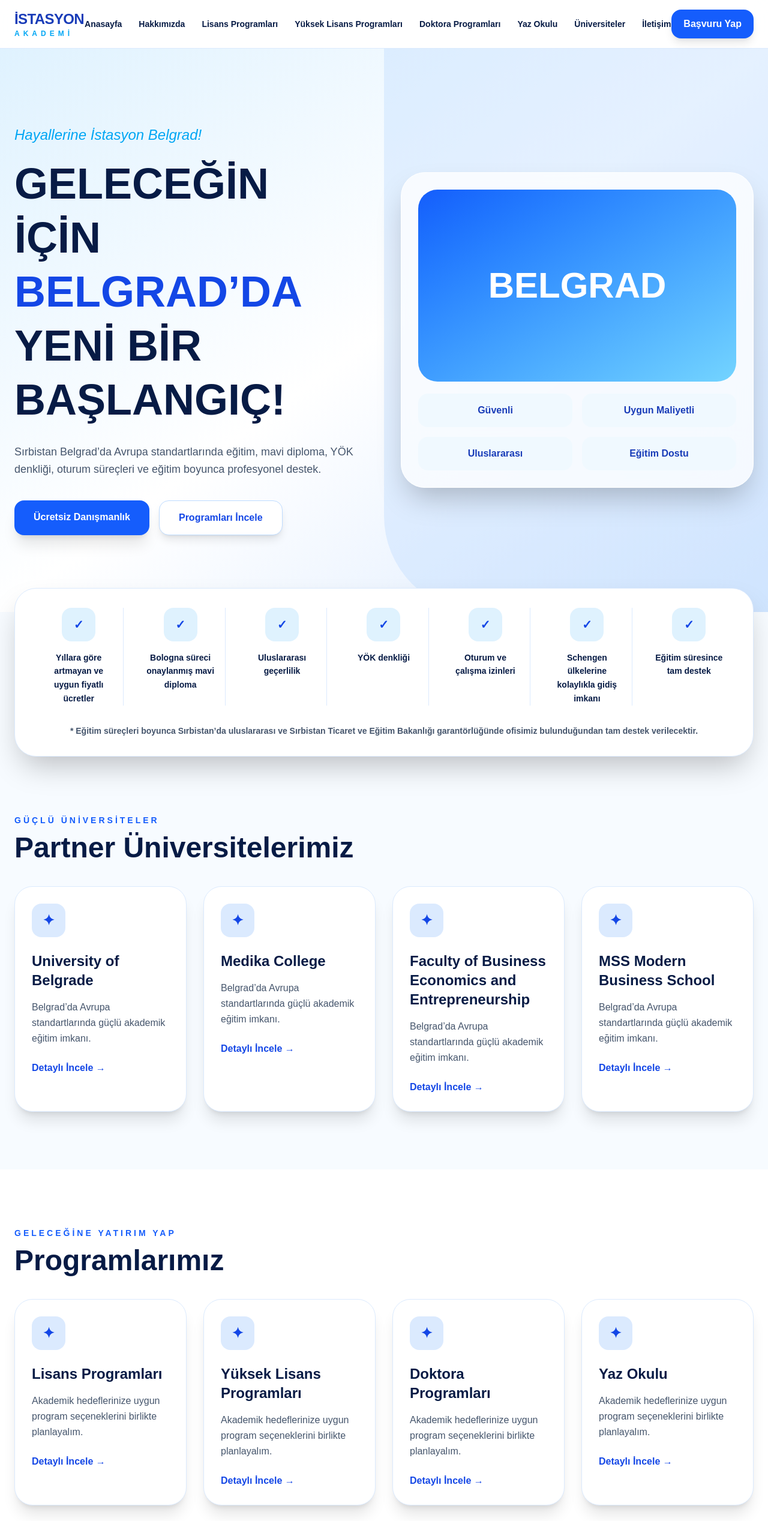
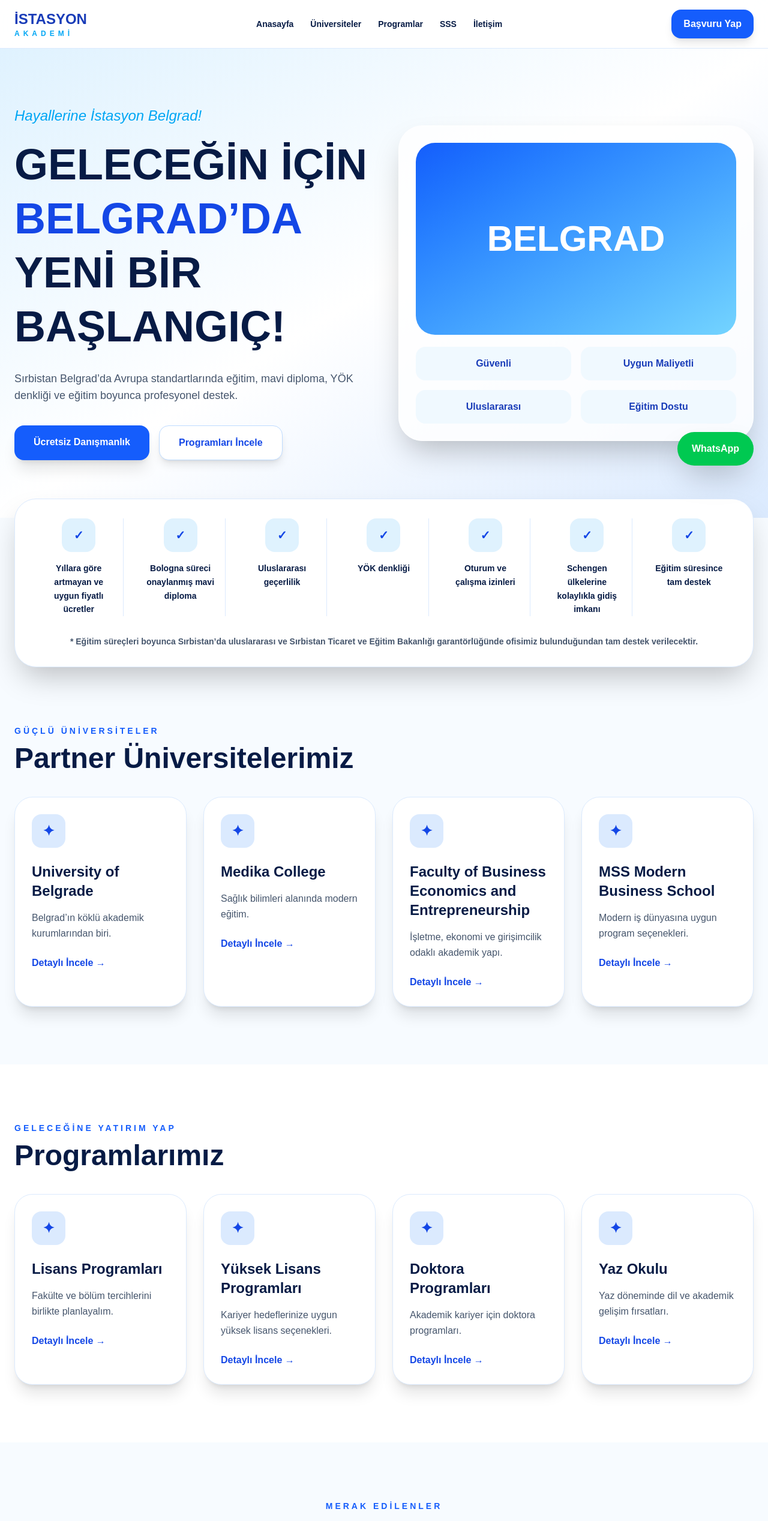
Before and after one commit to aykutkaryeditepe-spec/education-site, a Next.js app: page / in a window 1280 px wide. Shown: the top 2535 px of the page at 60% size. Built offline with nearby package versions, Linux system fonts and the light colour scheme.

Commit message:
add full homepage sections

```diff
--- a/app/page.tsx
+++ b/app/page.tsx
@@ -10,93 +10,53 @@ const benefits = [
   "Eğitim süresince tam destek",
 ];
 
-const universities = [
-  "University of Belgrade",
-  "Medika College",
-  "Faculty of Business Economics and Entrepreneurship",
-  "MSS Modern Business School",
-];
-
-const programs = [
-  "Lisans Programları",
-  "Yüksek Lisans Programları",
-  "Doktora Programları",
-  "Yaz Okulu",
-];
-
 export default function Home() {
   return (
     <main className="min-h-screen bg-[#f7fbff] text-[#071b45]">
       <header className="sticky top-0 z-50 bg-white/90 backdrop-blur-xl border-b border-blue-100">
         <div className="max-w-7xl mx-auto px-6 py-4 flex items-center justify-between">
           <div>
-            <div className="text-2xl font-black tracking-tight text-blue-800">
-              İSTASYON
-            </div>
-            <div className="text-xs tracking-[6px] text-sky-500 font-bold">
-              AKADEMİ
-            </div>
+            <div className="text-2xl font-black text-blue-800">İSTASYON</div>
+            <div className="text-xs tracking-[6px] text-sky-500 font-bold">AKADEMİ</div>
           </div>
 
-          <nav className="hidden lg:flex items-center gap-7 text-sm font-bold">
+          <nav className="hidden lg:flex gap-7 text-sm font-bold">
             <a href="#">Anasayfa</a>
-            <a href="#hakkimizda">Hakkımızda</a>
-            <a href="#programlar">Lisans Programları</a>
-            <a href="#programlar">Yüksek Lisans Programları</a>
-            <a href="#programlar">Doktora Programları</a>
-            <a href="#programlar">Yaz Okulu</a>
             <a href="#universiteler">Üniversiteler</a>
+            <a href="#programlar">Programlar</a>
+            <a href="#sss">SSS</a>
             <a href="#iletisim">İletişim</a>
           </nav>
 
-          <a
-            href={`https://wa.me/${phone}`}
-            className="bg-blue-600 text-white px-5 py-3 rounded-2xl font-black shadow-lg hover:bg-blue-700 transition"
-          >
+          <a href={`https://wa.me/${phone}`} className="bg-blue-600 text-white px-5 py-3 rounded-2xl font-black shadow-lg">
             Başvuru Yap
           </a>
         </div>
       </header>
 
-      <section className="relative overflow-hidden">
-        <div className="absolute inset-0 bg-gradient-to-br from-sky-100 via-white to-blue-100" />
-        <div className="absolute right-0 top-0 h-full w-1/2 bg-blue-200/40 rounded-bl-[160px]" />
-
-        <div className="relative max-w-7xl mx-auto px-6 py-24 lg:py-32 grid lg:grid-cols-2 gap-14 items-center">
+      <section className="bg-gradient-to-br from-sky-100 via-white to-blue-100">
+        <div className="max-w-7xl mx-auto px-6 py-24 grid lg:grid-cols-2 gap-12 items-center">
           <div>
-            <p className="text-2xl italic text-sky-500 mb-5">
-              Hayallerine İstasyon Belgrad!
-            </p>
-
+            <p className="text-2xl italic text-sky-500 mb-5">Hayallerine İstasyon Belgrad!</p>
             <h1 className="text-5xl lg:text-7xl font-black leading-tight">
-              GELECEĞİN İÇİN
-              <span className="block text-blue-700">BELGRAD’DA</span>
+              GELECEĞİN İÇİN <span className="block text-blue-700">BELGRAD’DA</span>
               YENİ BİR BAŞLANGIÇ!
             </h1>
-
-            <p className="mt-7 text-lg text-slate-600 max-w-xl leading-relaxed">
+            <p className="mt-7 text-lg text-slate-600 max-w-xl">
               Sırbistan Belgrad’da Avrupa standartlarında eğitim, mavi diploma,
-              YÖK denkliği, oturum süreçleri ve eğitim boyunca profesyonel
-              destek.
+              YÖK denkliği ve eğitim boyunca profesyonel destek.
             </p>
-
             <div className="mt-9 flex flex-wrap gap-4">
-              <a
-                href={`https://wa.me/${phone}`}
-                className="bg-blue-600 text-white px-8 py-4 rounded-2xl font-black shadow-xl hover:scale-105 transition"
-              >
+              <a href={`https://wa.me/${phone}`} className="bg-blue-600 text-white px-8 py-4 rounded-2xl font-black shadow-xl">
                 Ücretsiz Danışmanlık
               </a>
-              <a
-                href="#programlar"
-                className="bg-white border border-blue-200 text-blue-700 px-8 py-4 rounded-2xl font-black shadow-lg hover:scale-105 transition"
-              >
+              <a href="#programlar" className="bg-white border border-blue-200 text-blue-700 px-8 py-4 rounded-2xl font-black shadow-lg">
                 Programları İncele
               </a>
             </div>
           </div>
 
-          <div className="bg-white/75 backdrop-blur-2xl border border-white rounded-[40px] p-7 shadow-2xl">
+          <div className="bg-white/80 border border-white rounded-[40px] p-7 shadow-2xl">
             <div className="h-80 rounded-[32px] bg-gradient-to-br from-blue-600 to-sky-300 flex items-center justify-center text-white text-6xl font-black">
               BELGRAD
             </div>
@@ -110,14 +70,12 @@ export default function Home() {
         </div>
       </section>
 
-      <section className="max-w-7xl mx-auto px-6 -mt-10 relative z-10">
+      <section className="max-w-7xl mx-auto px-6 -mt-8 relative z-10">
         <div className="bg-white rounded-[36px] shadow-2xl border border-blue-100 p-8">
           <div className="grid md:grid-cols-2 lg:grid-cols-7 gap-5">
             {benefits.map((item) => (
               <div key={item} className="text-center border-r last:border-r-0 border-blue-100 px-3">
-                <div className="mx-auto mb-4 w-14 h-14 rounded-2xl bg-sky-100 text-blue-700 flex items-center justify-center font-black text-xl">
-                  ✓
-                </div>
+                <div className="mx-auto mb-4 w-14 h-14 rounded-2xl bg-sky-100 text-blue-700 flex items-center justify-center font-black text-xl">✓</div>
                 <p className="font-black text-sm leading-relaxed">{item}</p>
               </div>
             ))}
@@ -129,120 +87,96 @@ export default function Home() {
       </section>
 
       <section id="universiteler" className="max-w-7xl mx-auto px-6 py-24">
-        <p className="text-blue-600 font-black tracking-[4px] text-sm">
-          GÜÇLÜ ÜNİVERSİTELER
-        </p>
-        <h2 className="text-4xl lg:text-5xl font-black mt-3 mb-10">
-          Partner Üniversitelerimiz
-        </h2>
-
+        <p className="text-blue-600 font-black tracking-[4px] text-sm">GÜÇLÜ ÜNİVERSİTELER</p>
+        <h2 className="text-4xl lg:text-5xl font-black mt-3 mb-10">Partner Üniversitelerimiz</h2>
         <div className="grid md:grid-cols-2 lg:grid-cols-4 gap-7">
-          {universities.map((u) => (
-            <Card key={u} title={u} text="Belgrad’da Avrupa standartlarında güçlü akademik eğitim imkanı." />
-          ))}
+          <Card title="University of Belgrade" text="Belgrad’ın köklü akademik kurumlarından biri." />
+          <Card title="Medika College" text="Sağlık bilimleri alanında modern eğitim." />
+          <Card title="Faculty of Business Economics and Entrepreneurship" text="İşletme, ekonomi ve girişimcilik odaklı akademik yapı." />
+          <Card title="MSS Modern Business School" text="Modern iş dünyasına uygun program seçenekleri." />
         </div>
       </section>
 
       <section id="programlar" className="bg-white py-24">
         <div className="max-w-7xl mx-auto px-6">
-          <p className="text-blue-600 font-black tracking-[4px] text-sm">
-            GELECEĞİNE YATIRIM YAP
-          </p>
-          <h2 className="text-4xl lg:text-5xl font-black mt-3 mb-10">
-            Programlarımız
-          </h2>
-
+          <p className="text-blue-600 font-black tracking-[4px] text-sm">GELECEĞİNE YATIRIM YAP</p>
+          <h2 className="text-4xl lg:text-5xl font-black mt-3 mb-10">Programlarımız</h2>
           <div className="grid md:grid-cols-2 lg:grid-cols-4 gap-7">
-            {programs.map((p) => (
-              <Card key={p} title={p} text="Akademik hedeflerinize uygun program seçeneklerini birlikte planlayalım." />
-            ))}
+            <Card title="Lisans Programları" text="Fakülte ve bölüm tercihlerini birlikte planlayalım." />
+            <Card title="Yüksek Lisans Programları" text="Kariyer hedeflerinize uygun yüksek lisans seçenekleri." />
+            <Card title="Doktora Programları" text="Akademik kariyer için doktora programları." />
+            <Card title="Yaz Okulu" text="Yaz döneminde dil ve akademik gelişim fırsatları." />
           </div>
         </div>
       </section>
 
-      <section className="max-w-7xl mx-auto px-6 py-20">
-        <div className="rounded-[40px] bg-gradient-to-r from-blue-700 to-sky-500 p-10 lg:p-16 text-white flex flex-col lg:flex-row items-center justify-between gap-8 shadow-2xl">
-          <div>
-            <p className="text-2xl italic text-sky-100">Hayalini erteleme</p>
-            <h2 className="text-5xl font-black mt-3">DÜNYAYA AÇIL!</h2>
-            <p className="mt-4 text-blue-50">
-              Belgrad’da eğitim yolculuğunu bugün birlikte başlatalım.
+      <section id="sss" className="max-w-5xl mx-auto px-6 py-24">
+        <p className="text-center text-blue-600 font-black tracking-[4px] text-sm">MERAK EDİLENLER</p>
+        <h2 className="text-center text-4xl lg:text-5xl font-black mt-3 mb-10">Sıkça Sorulan Sorular</h2>
+        {[
+          "Sırbistan’da eğitim almak için gerekli şartlar nelerdir?",
+          "YÖK denkliği var mı?",
+          "Oturum ve çalışma izinleri nasıl ilerliyor?",
+          "Eğitim dili nedir?",
+          "Başvuru sürecinde hangi belgeler gerekir?",
+        ].map((q) => (
+          <details key={q} className="bg-white border border-blue-100 rounded-2xl p-5 mb-4 shadow">
+            <summary className="font-black cursor-pointer">{q}</summary>
+            <p className="mt-4 text-slate-600">
+              Süreç öğrencinin eğitim seviyesine ve tercih edilen programa göre değerlendirilir. Detaylı bilgi için danışmanlık ekibimizle iletişime geçebilirsiniz.
             </p>
-          </div>
-          <a
-            href={`https://wa.me/${phone}`}
-            className="bg-white text-blue-700 px-8 py-4 rounded-2xl font-black shadow-xl"
-          >
-            WhatsApp ile Başvur
-          </a>
-        </div>
+          </details>
+        ))}
       </section>
 
       <footer id="iletisim" className="bg-[#031a4a] text-white pt-16 pb-8">
         <div className="max-w-7xl mx-auto px-6 grid lg:grid-cols-4 gap-10">
           <div>
             <h3 className="text-3xl font-black">İSTASYON AKADEMİ</h3>
-            <p className="mt-4 text-blue-100">
-              Avrupa standartlarında eğitim fırsatları ve profesyonel danışmanlık hizmeti.
-            </p>
+            <p className="mt-4 text-blue-100">Avrupa standartlarında eğitim fırsatları ve profesyonel danışmanlık hizmeti.</p>
           </div>
-
           <div>
             <h4 className="font-black mb-4">Hızlı Linkler</h4>
-            <p>Anasayfa</p>
-            <p>Hakkımızda</p>
-            <p>Lisans Programları</p>
-            <p>Yüksek Lisans Programları</p>
-            <p>Doktora Programları</p>
+            <p>Anasayfa</p><p>Lisans Programları</p><p>Yüksek Lisans Programları</p><p>Doktora Programları</p><p>Yaz Okulu</p>
           </div>
-
           <div>
             <h4 className="font-black mb-4">Yasal</h4>
-            <p>KVKK Aydınlatma Metni</p>
-            <p>Gizlilik Politikası</p>
-            <p>Çerez Politikası</p>
-            <p>Kullanım Koşulları</p>
+            <p>KVKK Aydınlatma Metni</p><p>Gizlilik Politikası</p><p>Çerez Politikası</p><p>Kullanım Koşulları</p>
           </div>
-
           <div>
             <h4 className="font-black mb-4">İletişim</h4>
             <p className="text-xl font-black">+381 63 1673885</p>
-            <a
-              href={`https://wa.me/${phone}`}
-              className="inline-block mt-5 bg-green-500 px-7 py-4 rounded-2xl font-black"
-            >
+            <a href={`https://wa.me/${phone}`} className="inline-block mt-5 bg-green-500 px-7 py-4 rounded-2xl font-black">
               WhatsApp ile Yazın
             </a>
           </div>
         </div>
-
         <div className="max-w-7xl mx-auto px-6 mt-12 pt-6 border-t border-white/10 text-blue-100 text-sm">
           © 2026 İstasyon Akademi. Tüm hakları saklıdır.
         </div>
       </footer>
+
+      <a
+        href={`https://wa.me/${phone}`}
+        className="fixed right-6 bottom-6 z-50 bg-green-500 text-white px-6 py-4 rounded-full shadow-2xl font-black"
+      >
+        WhatsApp
+      </a>
     </main>
   );
 }
 
 function SmallCard({ title }: { title: string }) {
-  return (
-    <div className="bg-sky-50 rounded-2xl p-4 text-center font-black text-blue-800">
-      {title}
-    </div>
-  );
+  return <div className="bg-sky-50 rounded-2xl p-4 text-center font-black text-blue-800">{title}</div>;
 }
 
 function Card({ title, text }: { title: string; text: string }) {
   return (
     <div className="bg-white rounded-[30px] p-7 border border-blue-100 shadow-xl hover:-translate-y-2 transition">
-      <div className="w-14 h-14 rounded-2xl bg-blue-100 text-blue-700 flex items-center justify-center text-2xl font-black mb-6">
-        ✦
-      </div>
+      <div className="w-14 h-14 rounded-2xl bg-blue-100 text-blue-700 flex items-center justify-center text-2xl font-black mb-6">✦</div>
       <h3 className="text-2xl font-black">{title}</h3>
       <p className="mt-4 text-slate-600 leading-relaxed">{text}</p>
-      <button className="mt-6 text-blue-700 font-black">
-        Detaylı İncele →
-      </button>
+      <button className="mt-6 text-blue-700 font-black">Detaylı İncele →</button>
     </div>
   );
 }
```
